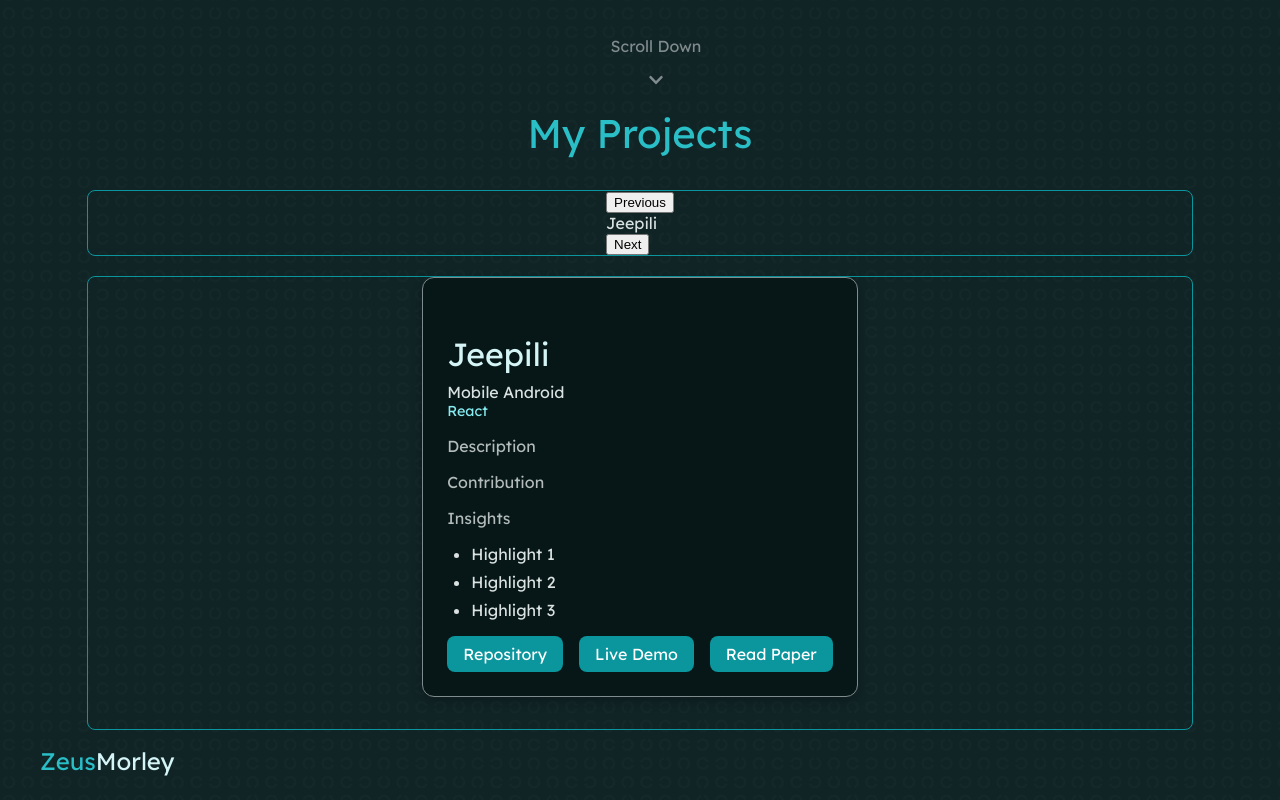
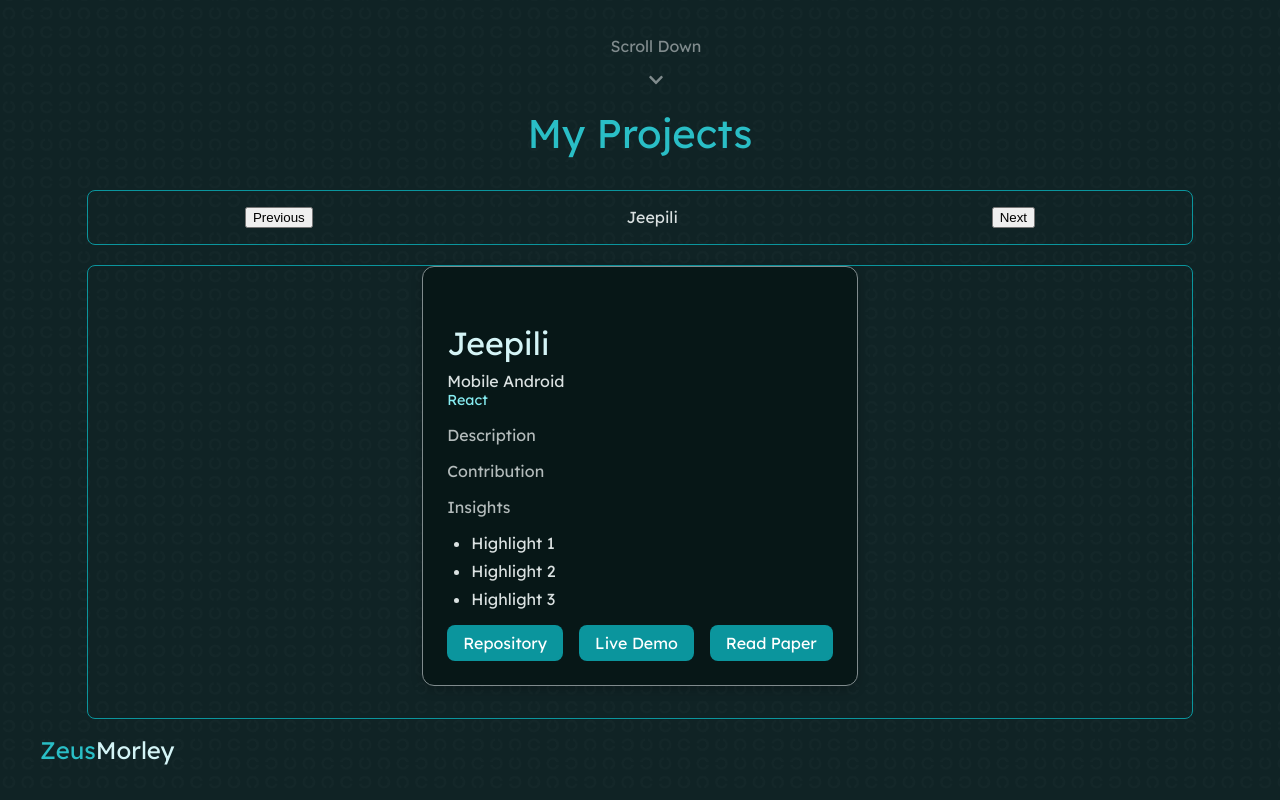
Before and after one commit to ZeusMorley/portfolio, a React (Create React App) app: page / in a window 1280 px wide. Shown: the part 1533-2333 px from the top of the page. Built offline with nearby package versions, Linux system fonts and the light colour scheme.

Commit message:
Temporary

```diff
--- a/src/components/Sections/Experience.css
+++ b/src/components/Sections/Experience.css
@@ -35,3 +35,11 @@
     align-items: center;
     justify-content: center;
 }
+
+.project-list-container {
+    width: 100%;
+    display: flex;
+    flex-direction: row;
+    justify-content: space-around;
+    padding: 1rem;
+}
```
